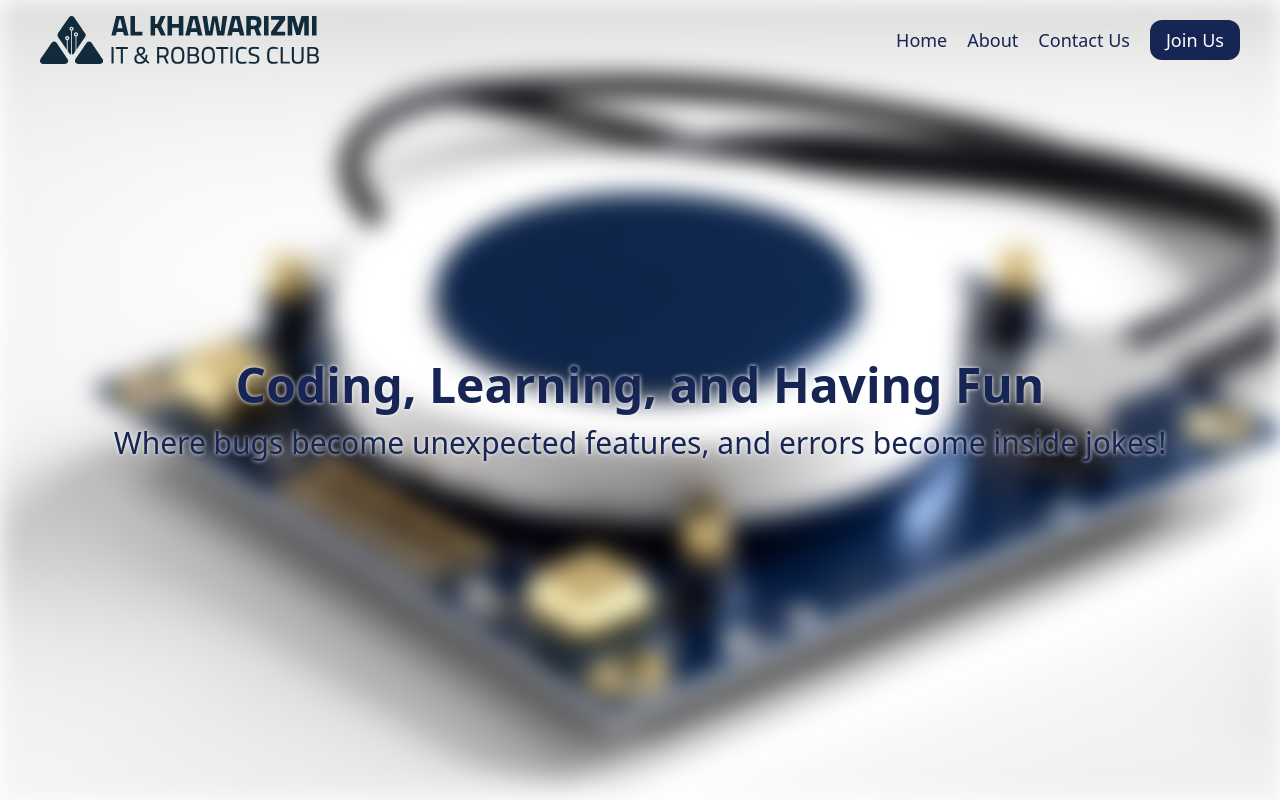
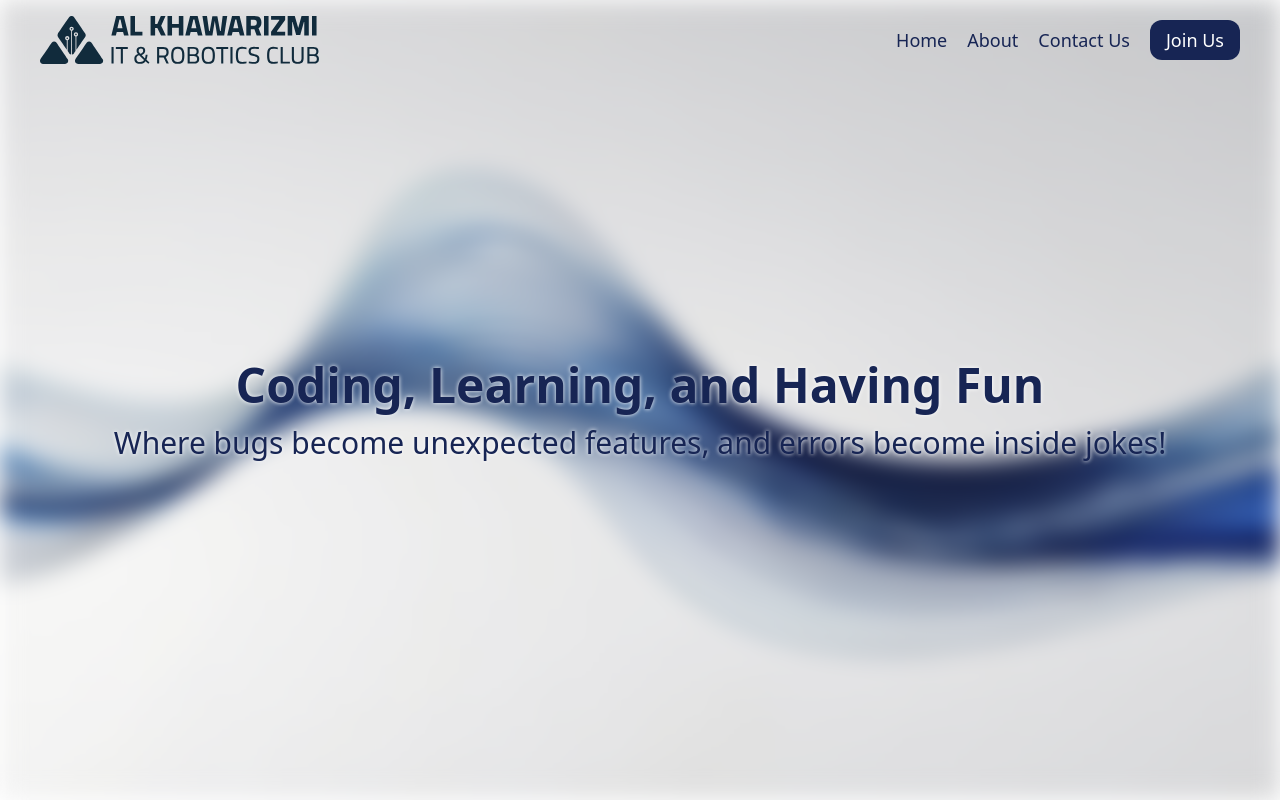
Before and after one commit to alkhawarizmiclub/alkhawarizmiclub.github.io, a React (Create React App) app: page / in a window 1280 px wide. Shown: the top 800 px of the page. Built offline with nearby package versions, Linux system fonts and the light colour scheme; some icons are missing.

Commit message:
Updated the header's background

```diff
--- a/tailwind.config.js
+++ b/tailwind.config.js
@@ -9,7 +9,7 @@ module.exports = {
   theme: {
     extend: {
       backgroundImage: {
-        'header-bg': "url('assets/images/header-bg.png')",
+        'header-bg': "url('assets/images/header-bg2.png')",
       },
       textShadow: {
         sm: '0 0 2px var(--tw-shadow-color)',
```
